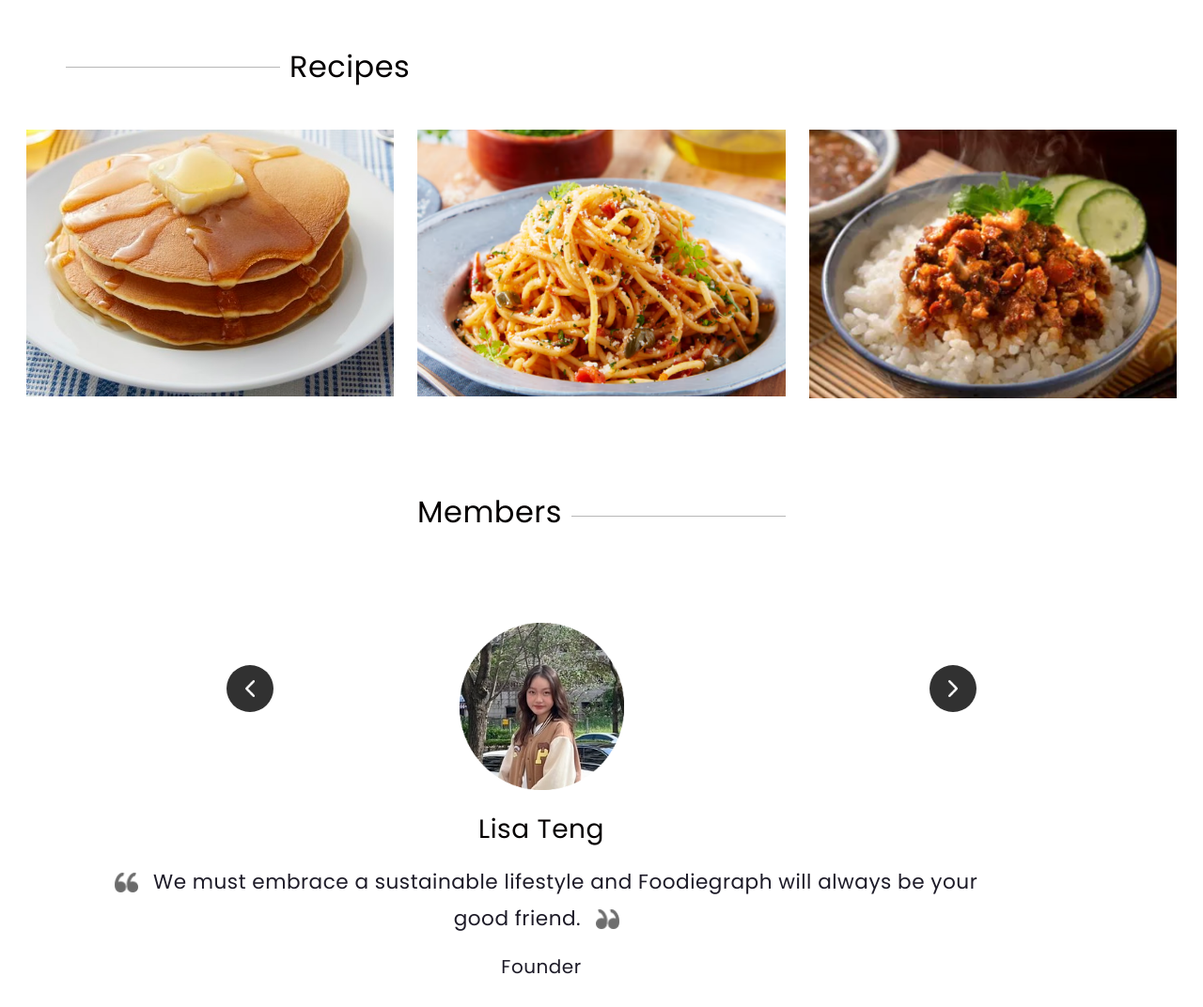
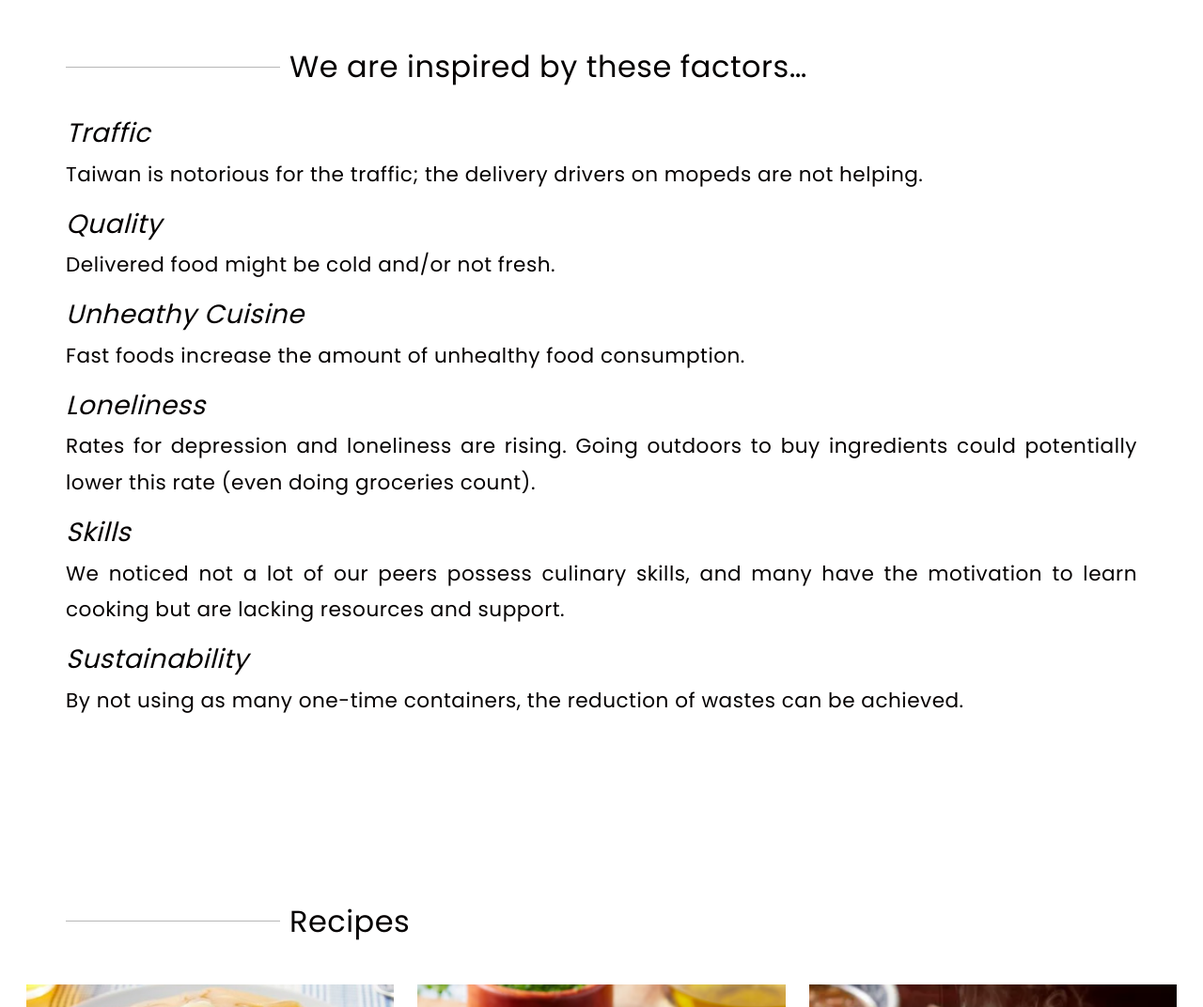
Before and after one commit to Foodiegraph2024/Foodiegraph-App, a plain HTML site: page index.html in a window 1280 px wide. Shown: the part 3180-4252 px from the top of the page at 94% size. Drawn offline with nearby package versions, Linux system fonts and the light colour scheme; a web font is replaced by a local one.

Commit message:
Add files via upload

```diff
--- a/index.html
+++ b/index.html
@@ -231,10 +231,47 @@
             to even the friend feature to share recipes and culinary tips, we are the one stop
             shop for cooks of all levels and those who hope to contribute to sustainable initiatives.
           </p>
-
+		</div>
       </div>
     </div>
   </section>
+
+  <section class="fruit_section layout_padding">
+    <div class="container">
+      <div class="heading_container">
+        <hr>
+        <h2>
+          We are inspired by these factors…
+        </h2>
+      </div>
+    </div>
+
+
+    <div class="container">
+      <div class="box">
+        <div class="detail-box">
+        	<h3><em>Traffic</em></h3>
+        	<p>Taiwan is notorious for the traffic; the delivery drivers on mopeds are not helping.</p>
+
+			<h3><em>Quality</em></h3>
+			<p>Delivered food might be cold and/or not fresh.</p>
+
+			<h3><em>Unheathy Cuisine</em></h3>
+			<p>Fast foods increase the amount of unhealthy food consumption.</p>
+
+			<h3><em>Loneliness</em></h3>
+			<p>Rates for depression and loneliness are rising. Going outdoors to buy ingredients could potentially lower this rate (even doing groceries count).</p>
+
+			<h3><em>Skills</em></h3>
+			<p>We noticed not a lot of our peers possess culinary skills, and many have the motivation to learn cooking but are lacking resources and support.</p>
+
+			<h3><em>Sustainability</em></h3>
+			<p>By not using as many one-time containers, the reduction of wastes can be achieved.</p>
+		</div>
+      </div>
+    </div>
+  </section>
+
 
   <!-- intro mission section -->
 
```
